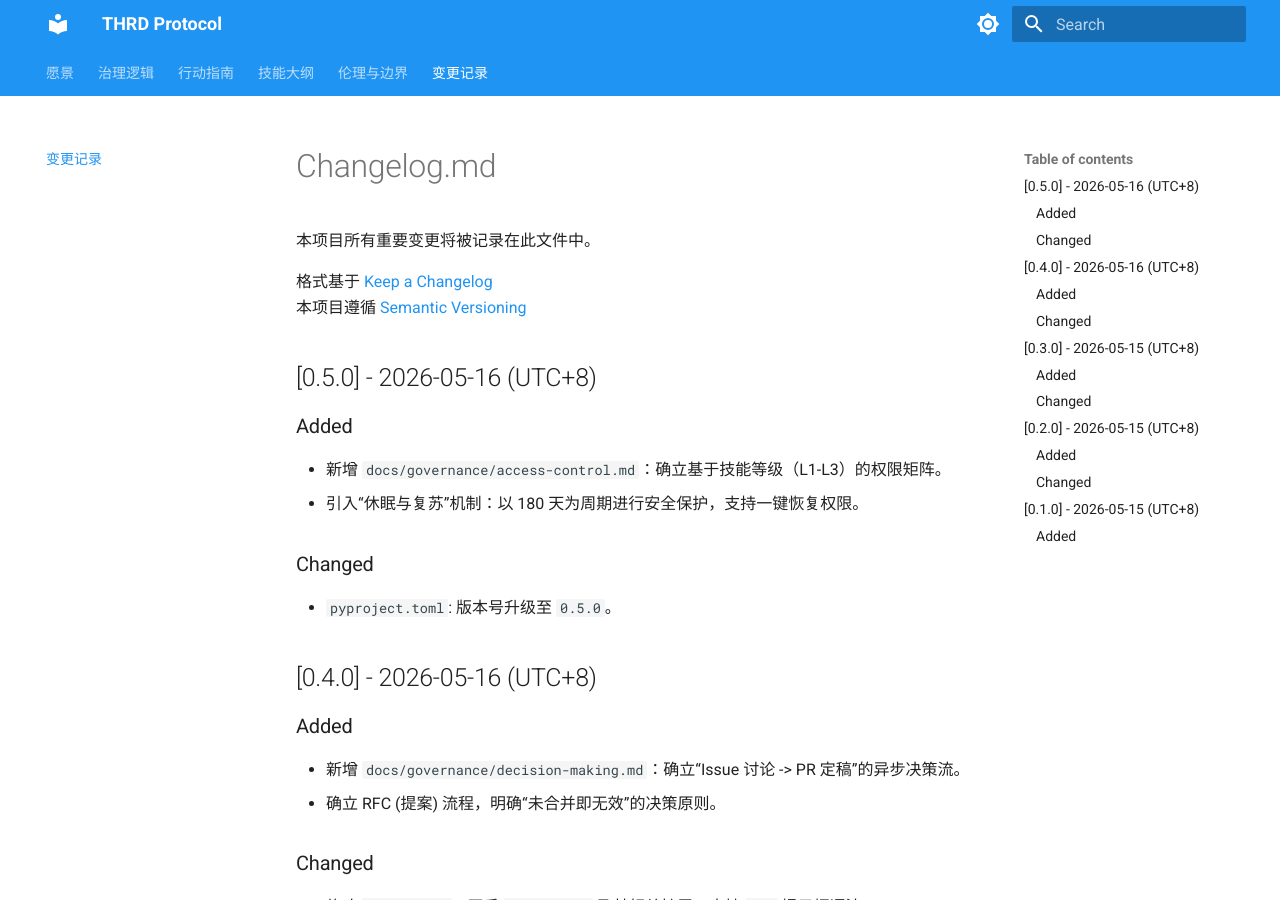
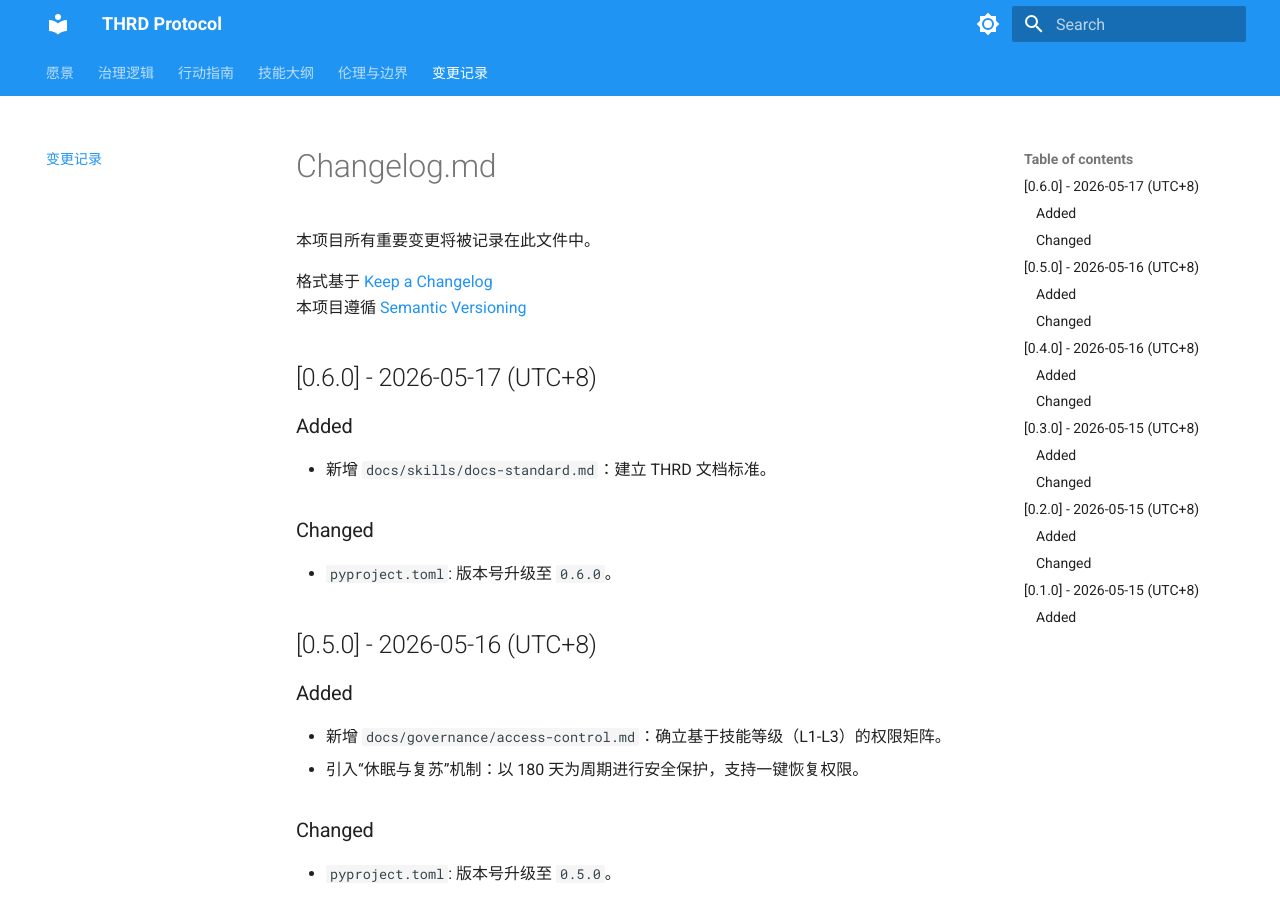
Before and after one commit to TouhouGleaners/THRD-Protocol, an MkDocs documentation site: the page built from docs/changelog.md, in a window 1280 px wide and 900 px high. Built offline with MkDocs 1.6.1 and Material for MkDocs 9.7.7, drawn with Linux system fonts in a browser that asks for light colours.

```diff
--- a/docs/changelog.md
+++ b/docs/changelog.md
@@ -4,6 +4,14 @@
 
 格式基于 [Keep a Changelog](https://keepachangelog.com/zh-CN/1.1.0/)
 本项目遵循 [Semantic Versioning](https://semver.org/lang/zh-CN/)
+
+## [0.6.0] - 2026-05-17 (UTC+8)
+
+### Added
+- 新增 `docs/skills/docs-standard.md`：建立 THRD 文档标准。
+
+### Changed
+- `pyproject.toml`: 版本号升级至 `0.6.0`。
 
 ## [0.5.0] - 2026-05-16 (UTC+8)
 
--- a/pyproject.toml
+++ b/pyproject.toml
@@ -4,7 +4,7 @@ build-backend = "setuptools.build_meta"
 
 [project]
 name = "thrd-protocol"
-version = "0.5.0"
+version = "0.6.0"
 description = "Teahouse of Recollected Dreams 管理改革大纲与行动指南"
 readme = "README.md"
 authors = [
```
Also changed, not shown: docs/skills/docs-standard.md (added, +69 -0 lines).
